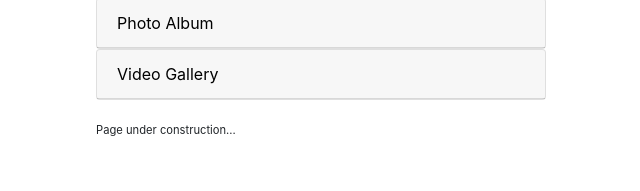
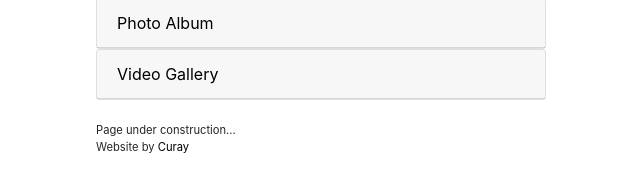
Before and after one commit to rmcuray/ph, a plain HTML site: page home/index.html in a window 1280 px wide. Shown: the part 453-644 px from the top of the page, without its empty margins (319-959 px from the left). Drawn offline with nearby package versions, Linux system fonts and the light colour scheme.

Commit message:
Update index.html

```diff
--- a/home/index.html
+++ b/home/index.html
@@ -99,7 +99,7 @@
                     </div>
                 </div>
                 <div>
-                    <p style="padding: 2em 0; font-size: 0.7em;">Page under construction...</p>
+                    <p style="padding: 2em 0; font-size: 0.7em;">Page under construction...</br>Website by <a href="reymarkcuray.ml">Curay</a></p>
                 </div>
 
             </div>
```
